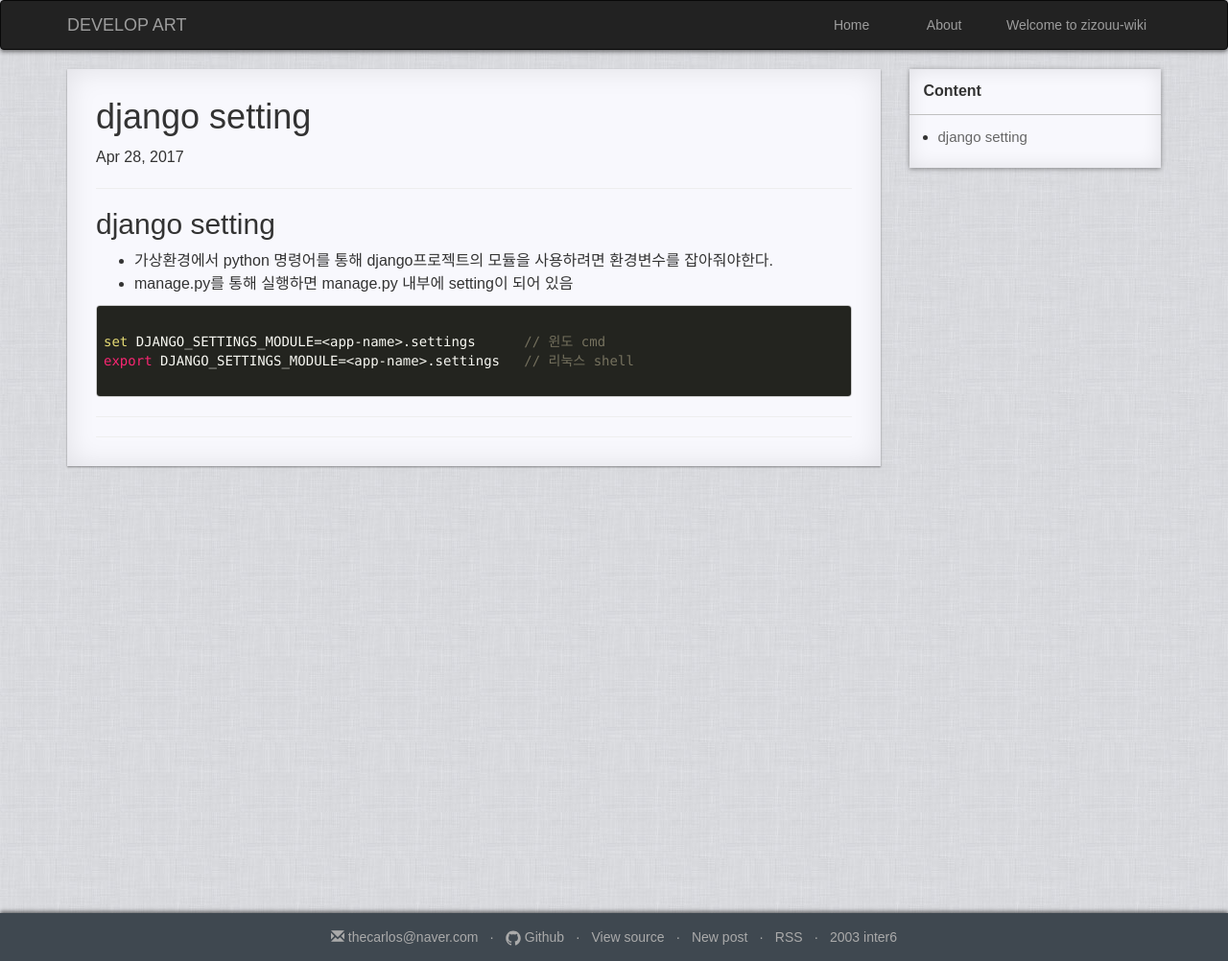
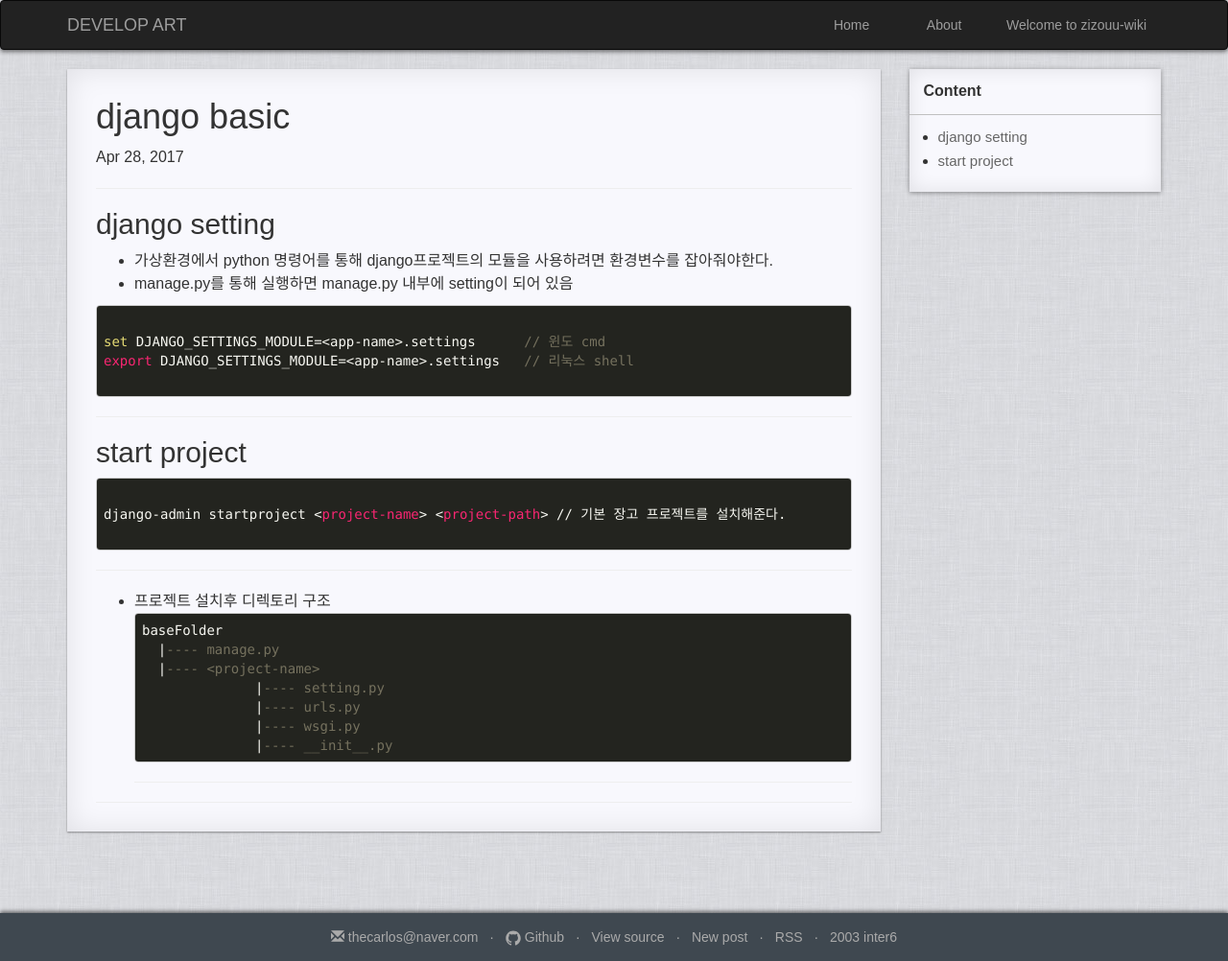
Before and after one commit to zizouu/zizouu.github.io, a Jekyll site: the page built from _posts/django/2017-04-28-django.md, in a window 1280 px wide. Shown: the whole page at 96% size. Built offline with Jekyll 4.4.1, drawn with Linux system fonts in a browser that asks for light colours.

Commit message:
update django

````diff
--- a/_posts/django/2017-04-28-django.md
+++ b/_posts/django/2017-04-28-django.md
@@ -1,6 +1,6 @@
 ---
 layout: post
-title: "django setting"
+title: "django basic"
 date: 2017-04-28
 categories: django
 ---
@@ -19,3 +19,23 @@ export DJANGO_SETTINGS_MODULE=<app-name>.settings   // 리눅스 shell
 
 ```
 ***
+
+## start project
+```
+
+django-admin startproject <project-name> <project-path> // 기본 장고 프로젝트를 설치해준다.
+
+```
+***
+
+- 프로젝트 설치후 디렉토리 구조
+```
+baseFolder
+    |---- manage.py
+    |---- <project-name>
+                |---- setting.py
+                |---- urls.py
+                |---- wsgi.py
+                |---- __init__.py
+```
+***
````
